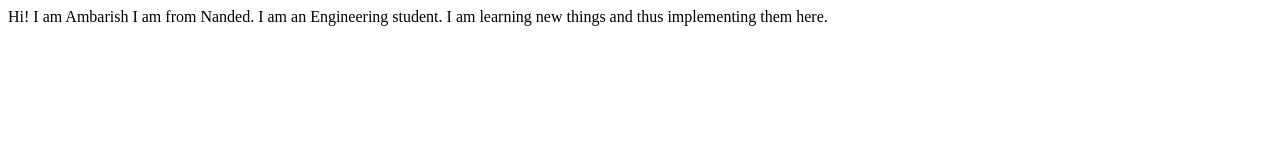
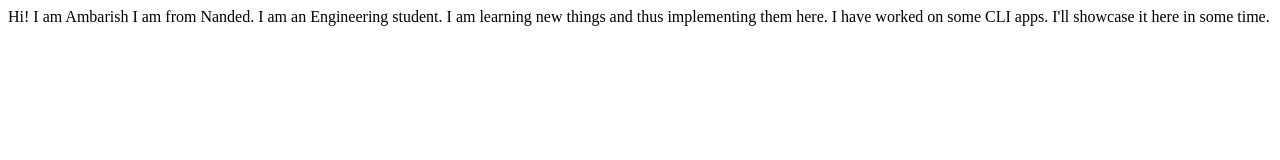
Before and after one commit to udgirkarambarish/site-1.com, a plain HTML site: page index.html in a window 1280 px wide. Drawn offline with Linux system fonts and the light colour scheme.

Commit message:
docs - updated text

```diff
--- a/index.html
+++ b/index.html
@@ -9,5 +9,6 @@
 <body>
     Hi! I am Ambarish
     I am from Nanded. I am an Engineering student. I am learning new things and thus implementing them here.
+    I have worked on some CLI apps. I'll showcase it here in some time.
 </body>
 </html>
```
